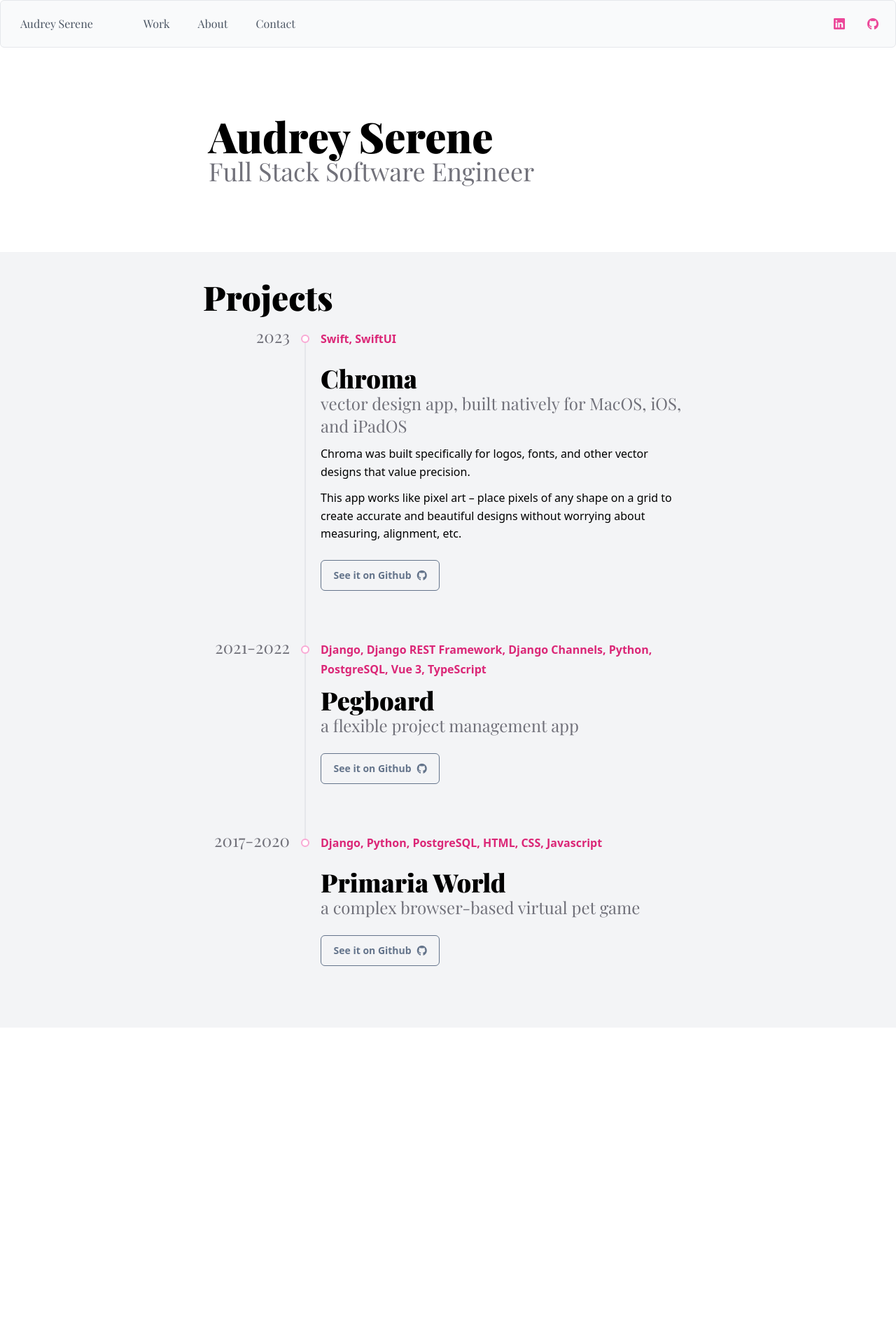
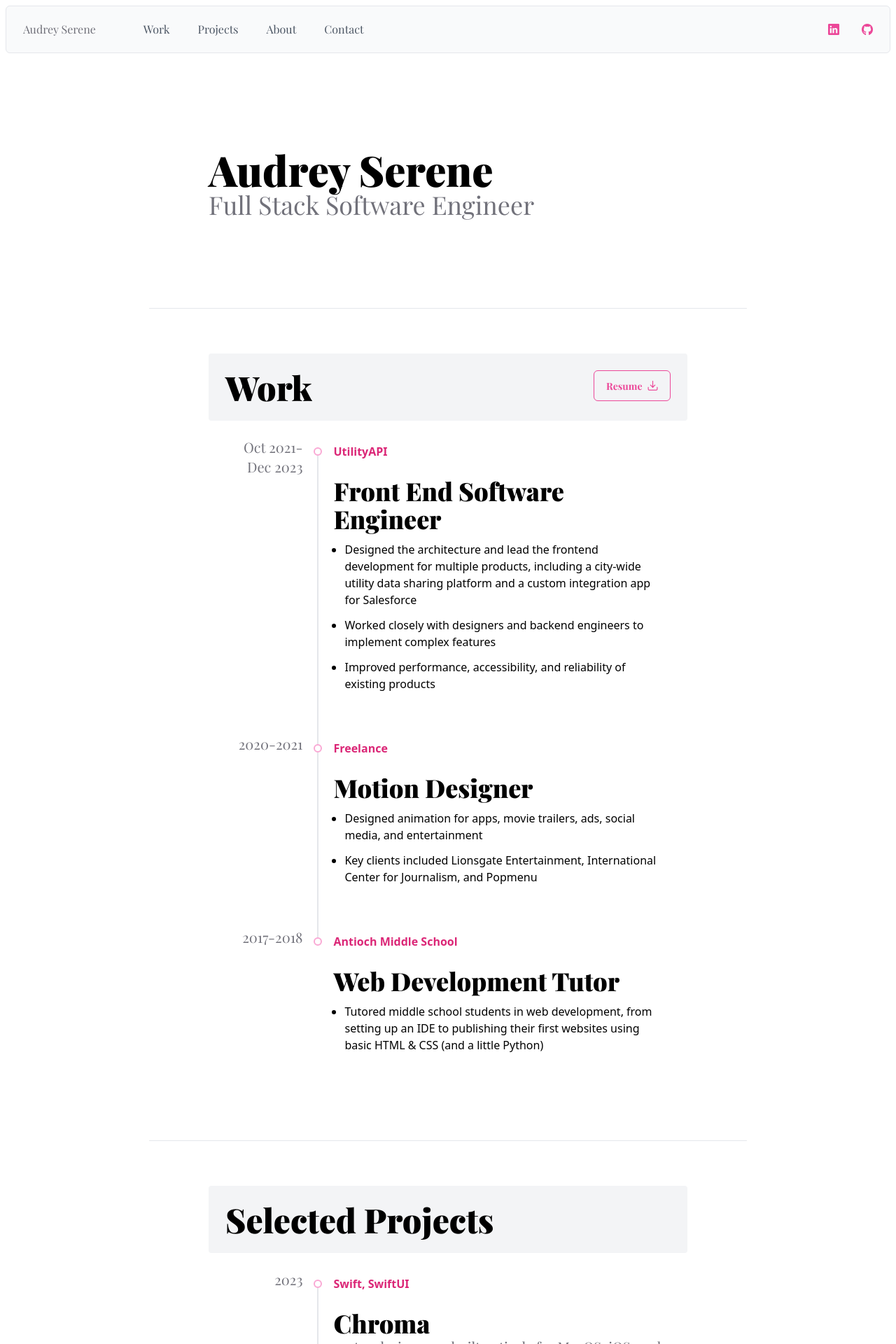
Before and after one commit to audse/audse.github.io, a React (Vite) app: page / in a window 1280 px wide. Shown: the top 1920 px of the page at 70% size. Before the commit the page ends 1468 px from the top, so only its background shows below. Built offline with nearby package versions, Linux system fonts and the light colour scheme; a web font is replaced by a local one.

Commit message:
Add work, links, more projects

```diff
--- a/src/App.tsx
+++ b/src/App.tsx
@@ -5,23 +5,69 @@ import { Button } from 'primereact/button'
 import { Timeline } from 'primereact/timeline'
 import { Badge } from 'primereact/badge'
 import Project, { ProjectProps } from './components/Project'
+import Job, { JobProps } from './components/Job'
 
 import '../dist/App.css'
 import 'primereact/resources/themes/lara-light-pink/theme.css'
 import 'primeicons/primeicons.css'
 import './styles/overrides.css'
 
+import utilityApiJob from './assets/jobs/utilityapi.json'
+import freelanceAnimationJob from './assets/jobs/freelance-animation.json'
+import webTutorJob from './assets/jobs/web-tutor.json'
+
 import chromaProject from './assets/projects/chroma.json'
 import primariaProject from './assets/projects/primaria.json'
 import pegboardProject from './assets/projects/pegboard.json'
+import godotRiveProject from './assets/projects/godot-rive.json'
+import cupidProject from './assets/projects/cupid-lang.json'
+
+import profileImageUrl from './assets/images/profile_small.jpg'
+import resumeUrl from './assets/documents/audreyserene_fullstackdev-resume.pdf'
+
+function sortByDates<T extends { dates: string[] }>(a: T, z: T): number {
+    return new Date(z.dates[z.dates.length - 1]).getTime() - new Date(a.dates[a.dates.length - 1]).getTime()
+}
+
+function sortByYears<T extends { years: string[] }>(a: T, z: T): number {
+    return parseInt(z.years[z.years.length - 1]) - parseInt(a.years[a.years.length - 1])
+}
+
+function goToId(id: string) {
+    document?.getElementById(id)?.scrollIntoView({ behavior: 'smooth' })
+}
+
+const months = ['Jan', 'Feb', 'Mar', 'Apr', 'May', 'Jun', 'Jul', 'Aug', 'Sep', 'Oct', 'Nov', 'Dec']
+
+function fmtJobDate(date: string): string {
+    const d = new Date(date)
+    if (date.length > 4) { // includes month
+        return `${ months[d.getMonth()] } ${ d.getFullYear() }`
+    }
+    return `${ d.getFullYear() }`
+}
+
+const jobs: JobProps[] = [
+    utilityApiJob,
+    freelanceAnimationJob,
+    webTutorJob
+].sort(sortByDates)
 
 const projects: ProjectProps[] = [
     chromaProject,
+    godotRiveProject,
     primariaProject,
     pegboardProject,
-].sort((a, z) => {
-    return parseInt(z.years[z.years.length - 1]) - parseInt(a.years[a.years.length - 1])
-})
+    cupidProject,
+].sort(sortByYears)
+
+function ResumeLink () {
+    return (
+        <a href={ resumeUrl } download='AudreySerene_FullStackEngineer_Resume.pdf'>
+            <Button outlined label='Resume' icon='pi pi-download' size='small' iconPos='right' />
+        </a>
+    )
+}
 
 function App() {
     return (
@@ -29,37 +75,89 @@ function App() {
             ripple: true
         } }>
             <Menubar
+            className='m-2'
                 model={[
-                    { label: 'Audrey Serene', className: 'pe-8' },
-                    { label: 'Work' },
-                    { label: 'About' },
-                    { label: 'Contact' },
+                    { label: 'Work', command: () => goToId('work') },
+                    { label: 'Projects', command: () => goToId('projects') },
+                    { label: 'About', command: () => goToId('about') },
+                    { label: 'Contact', command: () => goToId('contact') },
                 ]}
+                start={ <span className='block ps-4 pe-12 text-muted'>Audrey Serene</span> }
                 end={
                     <>
-                    <Button icon='pi pi-linkedin' text />
-                    <Button icon='pi pi-github' text />
+                    <Button icon='pi pi-linkedin' text onClick={ () => window.open('https://linkedin.com/in/audreyerserene', 'blank') } />
+                    <Button icon='pi pi-github' text onClick={ () => window.open('https:/github.com/audse', 'blank') } />
                     </>
                 } />
             <ScrollTop />
-            <header className='container py-24 px-2'>
+            <header className='container py-32 px-2'>
                 <h1 className='text-6xl'>
                     Audrey Serene
                     <small className='text-4xl text-muted'>Full Stack Software Engineer</small>
                 </h1>
             </header>
-            <section id='projects' className='bg-gray-100 py-6 px-2'>
+
+            <hr className='w-2/3 mx-auto' />
+
+            <section id='work' className='container py-16 px-2'>
+
+                <header className='section-header'>
+                    <h2>Work</h2>
+                    <ResumeLink />
+                </header>
+
+                <Timeline
+                    className='w-full'
+                    align='left'
+                    value={ jobs }
+                    opposite={ job => <p className='text-xl text-muted'>{ job.dates.map(fmtJobDate).join('-') }</p> }
+                    content={ job => <Job { ...job} /> }
+                    marker={ <Badge className='box-content border-2 border-pink-300 bg-white' /> } />
+
+            </section>
+
+            <hr className='w-2/3 mx-auto' />
+
+            <section id='projects' className='container py-16 px-2'>
+
+                <header className='section-header'>
+                    <h2>Selected Projects</h2>
+                </header>
+
+                <Timeline
+                    className='w-full'
+                    align='left'
+                    value={ projects }
+                    opposite={ project => <p className='text-xl text-muted'>{ project.years.join('-') }</p> }
+                    content={ project => <Project { ...project} /> }
+                    marker={ <Badge className='box-content border-2 border-pink-300 bg-white' /> } />
+            </section>
+
+            <hr className='w-2/3 mx-auto' />
+
+            <section id='about' className='container py-24 px-2'>
+                <header className='section-header'>
+                    <h2>About</h2>
+                </header>
+                <p className='py-4'>My name is Audrey Serene Barnes, and I am a full stack software developer and designer.</p>
+                <p className='pb-4'>I first became interested in programming at 10 years old, making choose-your-own-adventure games in Perl.</p>
+                <p className='pb-4'>Over time I have branched out into both frontend and backend software development, utilizing my Bachelor's degree in motion graphic design to create beautiful and functional websites and software.</p>
+                <p className='pb-4'>Feel free to get in touch about developer or graphic design opportunities.</p>
+                <img src={ profileImageUrl } className='h-48 w-48 mx-auto mt-4 object-cover rounded-full object-top' />
+            </section>
+
+            <hr className='w-2/3 mx-auto' />
+
+            <footer id='contact' className='pt-24 pb-48 px-2'>
                 <div className='container'>
-                    <h2 className='my-4'>Projects</h2>
-                    <Timeline
-                        className='w-full'
-                        align='left'
-                        value={ projects }
-                        opposite={ project => <p className='text-2xl text-muted'>{ project.years.join('-') }</p> }
-                        content={ project => <Project { ...project} /> }
-                        marker={ <Badge className='box-content border-2 border-pink-300 bg-white' /> } />
+                    <header className='section-header'>
+                        <h2>Contact</h2>
+                        <p className='text-xl font-sans py-4'>audrey.serene@gmail.com</p>
+                    </header>
+                    <Button icon='pi pi-linkedin' label='LinkedIn' size='small' onClick={ () => window.open('https://linkedin.com/in/audreyerserene', 'blank') } iconPos='right' className='me-4 font-sans' />
+                    <Button icon='pi pi-github' label='Github' size='small' onClick={ () => window.open('https:/github.com/audse', 'blank') } iconPos='right' className='font-sans' />
                 </div>
-            </section>
+            </footer>
         </PrimeReactProvider>
     )
 }
--- /dev/null
+++ b/src/assets/jobs/freelance-animation.json
@@ -0,0 +1,10 @@
+
+{
+    "title": "Motion Designer",
+    "company": "Freelance",
+    "dates": ["2020", "2021"],
+    "description": [
+        "Designed animation for apps, movie trailers, ads, social media, and entertainment",
+        "Key clients included Lionsgate Entertainment, International Center for Journalism, and Popmenu"
+    ]
+}
--- /dev/null
+++ b/src/assets/jobs/utilityapi.json
@@ -0,0 +1,10 @@
+{
+    "title": "Front End Software Engineer",
+    "company": "UtilityAPI",
+    "dates": ["10/25/21", "12/12/23"],
+    "description": [
+        "Designed the architecture and lead the frontend development for multiple products, including a city-wide utility data sharing platform and a custom integration app for Salesforce",
+        "Worked closely with designers and backend engineers to implement complex features",
+        "Improved performance, accessibility, and reliability of existing products"
+    ]
+}
--- /dev/null
+++ b/src/assets/jobs/web-tutor.json
@@ -0,0 +1,9 @@
+
+{
+    "title": "Web Development Tutor",
+    "company": "Antioch Middle School",
+    "dates": ["2017", "2018"],
+    "description": [
+        "Tutored middle school students in web development, from setting up an IDE to publishing their first websites using basic HTML & CSS (and a little Python)"
+    ]
+}
--- /dev/null
+++ b/src/assets/projects/cupid-lang.json
@@ -0,0 +1,10 @@
+{
+  "name": "Cupid Lang",
+  "subtitle": "an object-oriented programming language inspired by TypeScript",
+  "technologies": [
+    "Rust"
+  ],
+  "description": [],
+  "years": ["2022", "2023"],
+  "github": "https://github.com/audse/cupid-lang"
+}
--- /dev/null
+++ b/src/assets/projects/godot-rive.json
@@ -0,0 +1,15 @@
+{
+  "name": "Godot-Rive",
+  "subtitle": "an open-source integration of Rive into Godot 4 using GDExtension",
+  "technologies": [
+    "C++",
+    "Skia (Graphics Library)",
+    "Python"
+  ],
+  "description": [
+    "This is an extension for the FOSS game engine Godot.",
+    "It adds a basic integration to the third-party proprietary software Rive, enabling interactive vector animations within Godot."
+  ],
+  "years": ["2023"],
+  "github": "https://github.com/kibble-cabal/godot-rive"
+}
--- /dev/null
+++ b/src/components/Job.tsx
@@ -0,0 +1,23 @@
+type JobProps = {
+    company?: string,
+    title: string,
+    dates: string[]
+    description: string[],
+}
+
+function Job (props: JobProps) {
+    return (
+        <>
+            { props.company && <p className='font-sans font-bold text-base text-pink-600 mb-1 company'>{ props.company }</p> }
+            <h3>
+                { props.title }
+            </h3>
+            <ul className='list-disc px-4 pb-12'>
+                { props.description.map(desc => <li className='font-sans max-w-prose my-3 whitespace-pre-wrap'>{ desc }</li>) }
+            </ul>
+        </>
+    )
+}
+
+export default Job
+export type { JobProps }
--- a/src/components/Project.tsx
+++ b/src/components/Project.tsx
@@ -17,10 +17,10 @@ function Project (props: ProjectProps) {
             { props.technologies && <p className='font-sans font-bold text-base text-pink-600 mb-1 technologies'>{ props.technologies.join(', ') }</p> }
             <h3>
                 { props.name }
-                <small className='text-2xl text-muted'>{ props.subtitle }</small>
+                <small className='text-xl text-muted'>{ props.subtitle }</small>
             </h3>
             { props.description && props.description.map(desc => <p className='font-sans max-w-prose my-3 whitespace-pre-wrap'>{ desc }</p>) }
-            { (props.github || props.website) && <aside className='block mt-6 mb-16'>
+            { (props.github || props.website) && <aside className='block mt-6 mb-20'>
                 { props.github && <Button
                     icon='pi pi-github'
                     label='See it on Github'
--- a/src/styles/App.css
+++ b/src/styles/App.css
@@ -30,6 +30,10 @@ p {
     line-height: 1.6;
 }
 
+.section-header {
+    @apply mb-6 p-6 border-none bg-gray-100 flex justify-between rounded;
+}
+
 /* TailwindCSS overrides */
 
 h2 {
@@ -45,24 +49,28 @@ h3 {
 }
 
 /* PrimeReact overrides */
-
+#work .p-timeline-event-separator,
 #projects .p-timeline-event-separator {
     top: 0.85rem;
     position: relative;
 }
 
+#work .p-timeline-event-opposite,
 #projects .p-timeline-event-opposite {
-    max-width: 20%;
+    max-width: 22%;
 }
 
+#work .company,
 #projects .technologies {
     line-height: 1rem;
 }
 
+#work .company::first-line,
 #projects .technologies::first-line {
     line-height: 2.5rem;
 }
 
+#work .company,
 #projects .technologies {
     margin-bottom: 1rem;
 }
```
Also changed, not shown: src/assets/images/profile_small.jpg (added), 1 other file (tests, documents, lock files or other folders).
